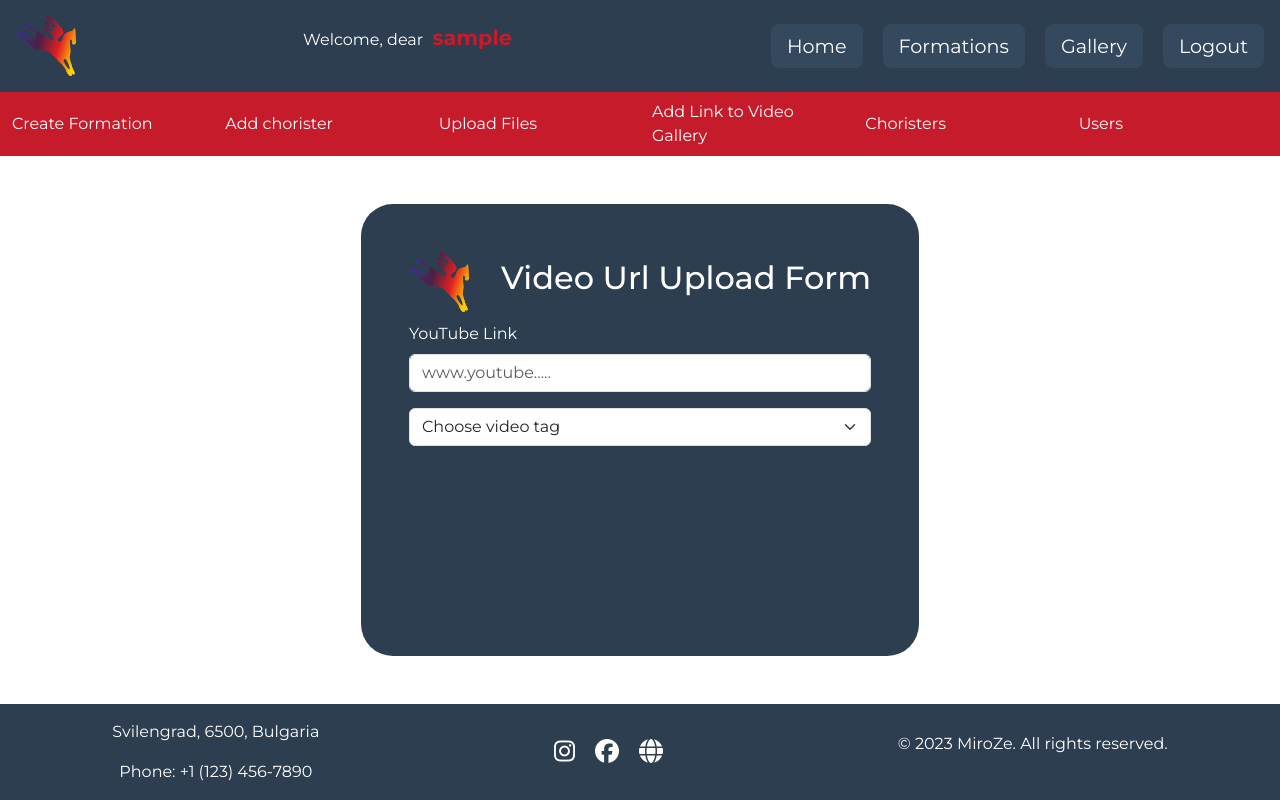
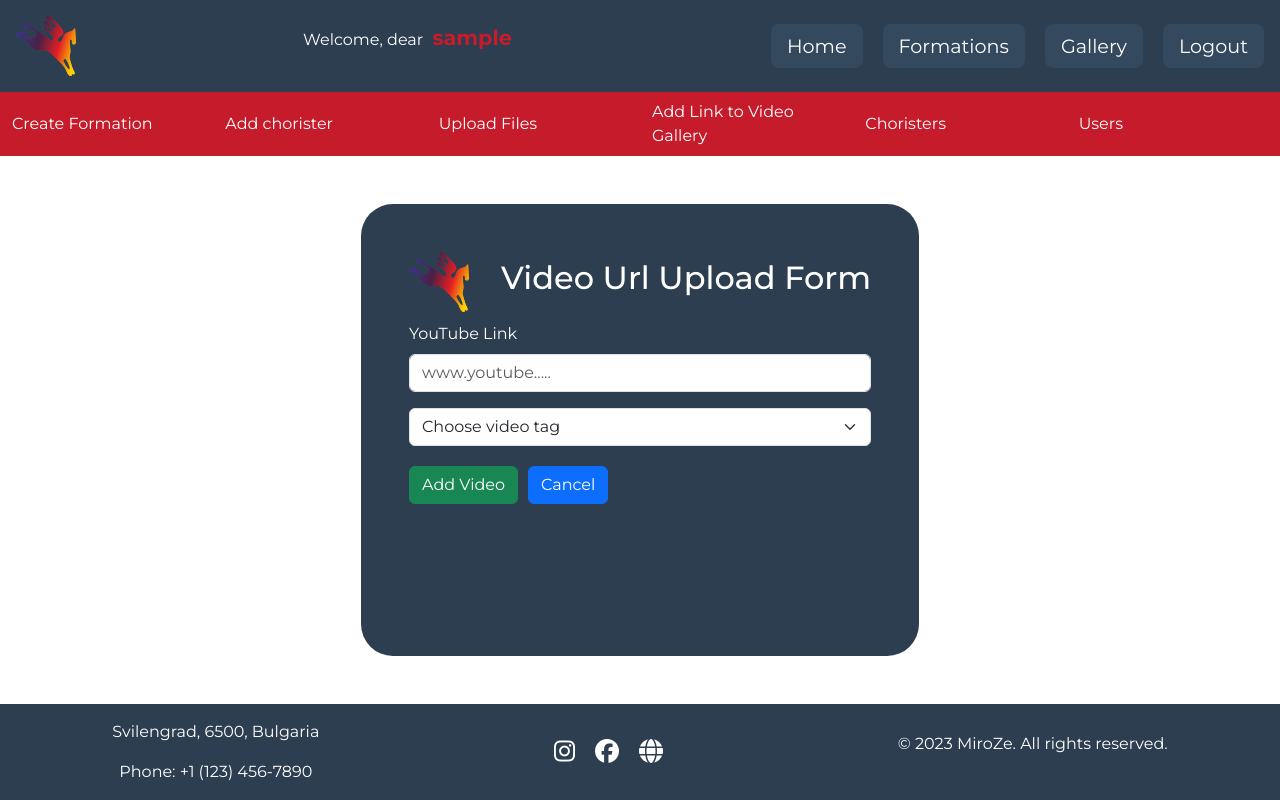
Before and after one commit to MiroZe/choir_svilengrad_app, a React (Vite) app in the folder choir-school-svilengrad/: page /videos/upload in a window 1280 px wide. Built offline with nearby package versions, Linux system fonts and the light colour scheme; sample sign-in values are in the browser's storage.

Commit message:
add buttons

```diff
--- a/choir-school-svilengrad/src/components/Videos/VideoUploadForm.jsx
+++ b/choir-school-svilengrad/src/components/Videos/VideoUploadForm.jsx
@@ -1,4 +1,5 @@
 import Form from 'react-bootstrap/Form';
+import Button from 'react-bootstrap/Button';
 import styles from './VideoUploadForm.module.css'
 import logo from '../../assets/SHKOLA_ZNAK.png';
 
@@ -26,6 +27,22 @@ return (
       <option value="other">Other Video</option>
     </Form.Select>
 
+            <Button
+
+              variant="success"
+              type="submit"
+            >
+              Add Video
+            </Button>
+            <Button
+
+            variant="primary"
+            type="button"
+
+            className={styles['btn']}
+          >
+            Cancel
+          </Button>
 
 
     </Form>
--- a/choir-school-svilengrad/src/components/Videos/VideoUploadForm.module.css
+++ b/choir-school-svilengrad/src/components/Videos/VideoUploadForm.module.css
@@ -22,3 +22,8 @@
     width: 60px;
     height: 60px;
 }
+
+.video-container button {
+    margin-top: 20px;
+    margin-right: 10px;
+}
```
